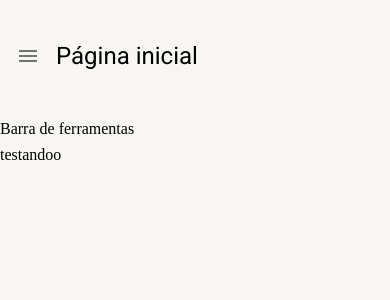
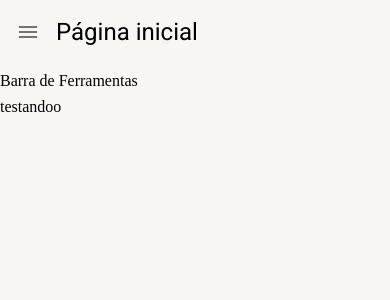
Before and after one commit to BrunodevOliveira/states-and-people-dashboard, a React (Create React App) app: page /pagina-inicial in a window 390 px wide. Shown: the top 300 px of the page. Built offline with nearby package versions, Linux system fonts and the light colour scheme.

Commit message:
✨feat: add responsividade ao Layout base de página

```diff
--- a/src/pages/dashboard/Dashboard.tsx
+++ b/src/pages/dashboard/Dashboard.tsx
@@ -2,6 +2,11 @@
 
 export const Dashboard = () => {
   return (
-    <LayoutBaseDePagina titulo="Página inicial">testandoo</LayoutBaseDePagina>
+    <LayoutBaseDePagina
+      titulo="Página inicial"
+      barraDeFerramentas={<>Barra de Ferramentas</>}
+    >
+      testandoo
+    </LayoutBaseDePagina>
   );
 };
--- a/src/shared/layouts/LayoutBaseDePagina.tsx
+++ b/src/shared/layouts/LayoutBaseDePagina.tsx
@@ -12,13 +12,16 @@
 interface ILayoutBaseDePaginaProps {
   children: React.ReactNode;
   titulo: string;
+  barraDeFerramentas?: React.ReactNode;
 }
 
 export const LayoutBaseDePagina: React.FC<ILayoutBaseDePaginaProps> = ({
   children,
   titulo,
+  barraDeFerramentas,
 }) => {
   const smDown = useMediaQuery((theme: Theme) => theme.breakpoints.down("sm")); //Retorna true caso o tamanho da tela seja menor que sm
+  const mdDown = useMediaQuery((theme: Theme) => theme.breakpoints.down("md")); //Retorna true caso o tamanho da tela seja menor que md
   const theme = useTheme();
 
   const { toggleDrawerOpen } = useDrawerContext();
@@ -29,7 +32,7 @@
         padding={1}
         display="flex"
         alignItems="center"
-        height={theme.spacing(12)}
+        height={theme.spacing(smDown ? 6 : mdDown ? 8 : 12)}
         gap={1}
       >
         {smDown && (
@@ -38,10 +41,20 @@
           </IconButton>
         )}
         {/*Typography-> define uma fonte e estilo padrão do MUI */}
-        <Typography variant="h5">{titulo}</Typography>
+        <Typography
+          variant={smDown ? "h5" : mdDown ? "h4" : "h3"}
+          whiteSpace="nowrap"
+          overflow="hidden"
+          textOverflow="ellipses"
+        >
+          {titulo}
+        </Typography>
       </Box>
-      <Box>Barra de ferramentas</Box>
-      <Box>{children}</Box> {/* Ocupa todo o espaço disponível*/}
+      {barraDeFerramentas && <Box>{barraDeFerramentas}</Box>}
+      <Box flex={1} overflow="auto">
+        {children}
+      </Box>{" "}
+      {/* Ocupa todo o espaço disponível*/}
     </Box>
   );
 };
```
